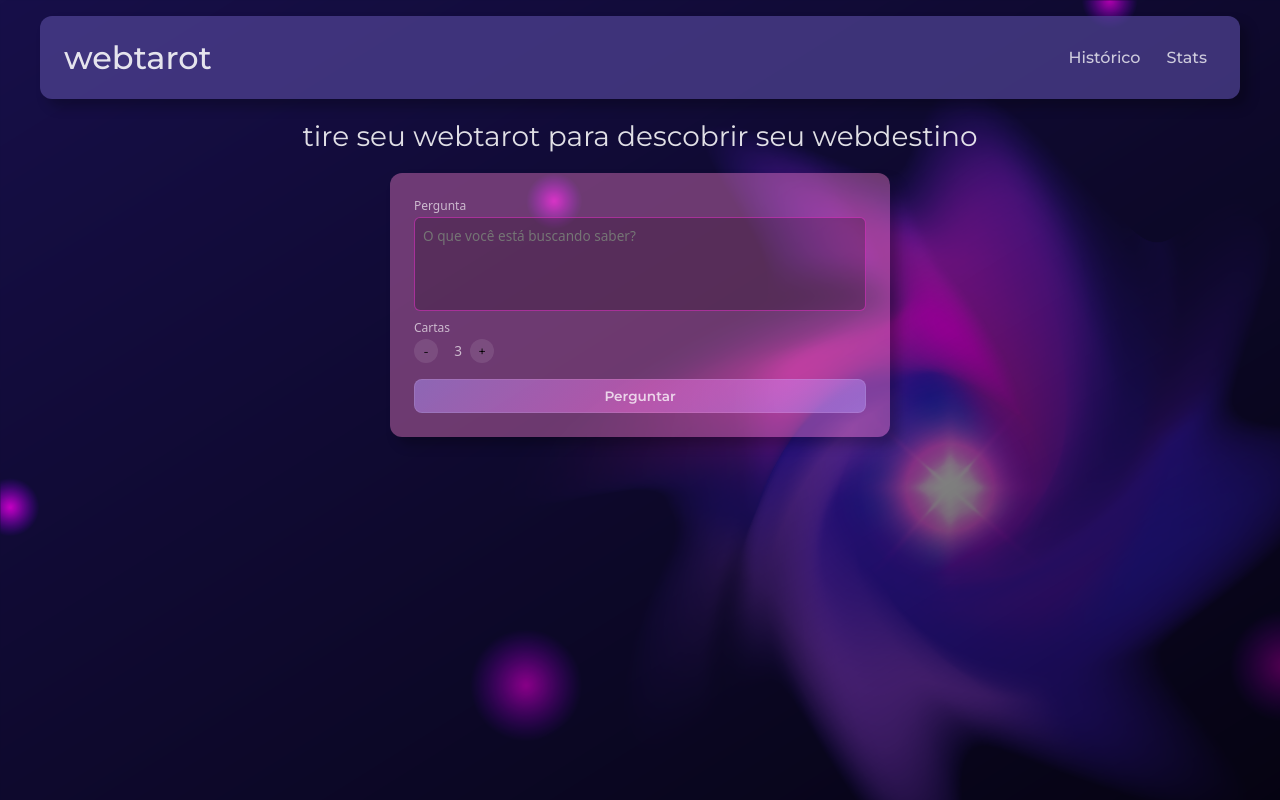
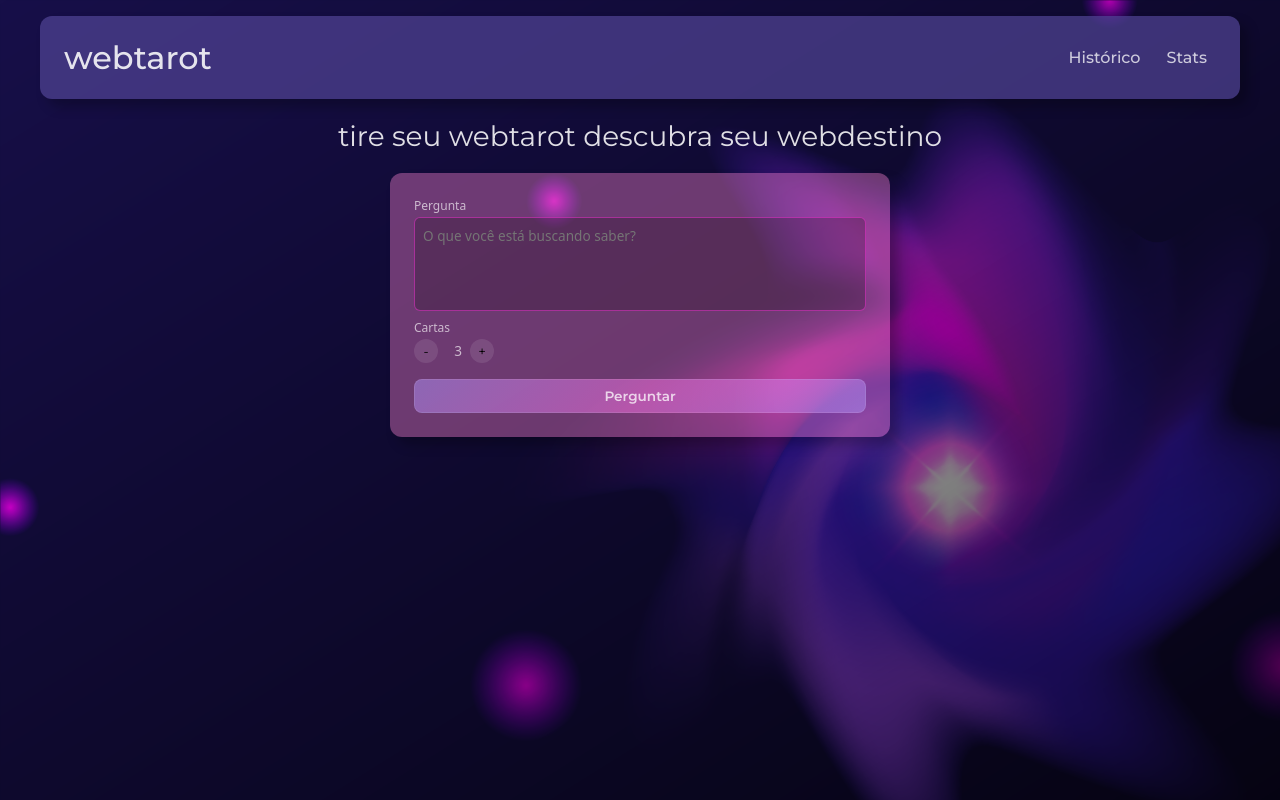
Before and after one commit to dhbtk/webtarot, a React (Vite) app in the folder frontend/: page /readings in a window 1280 px wide. Built offline with nearby package versions, Linux system fonts and the light colour scheme; a web font is replaced by a local one.

Commit message:
tagline + bugfix

```diff
--- a/frontend/index.html
+++ b/frontend/index.html
@@ -7,7 +7,7 @@
   <title>webtarot</title>
   <!-- Primary Meta Tags -->
   <meta name="title" content="webtarot"/>
-  <meta name="description" content="tire seu webtarot para descobrir seu webdestino"/>
+  <meta name="description" content="tire seu webtarot descubra seu webdestino"/>
 
   <!-- Canonical URL (update to your deployed URL) -->
   <link rel="canonical" href="https://webtarot.dhbtk.com/"/>
@@ -16,7 +16,7 @@
   <meta property="og:type" content="website"/>
   <meta property="og:url" content="https://webtarot.dhbtk.com/"/>
   <meta property="og:title" content="webtarot"/>
-  <meta property="og:description" content="tire seu webtarot para descobrir seu webdestino"/>
+  <meta property="og:description" content="tire seu webtarot descubra seu webdestino"/>
   <meta property="og:image" content="https://webtarot.dhbtk.com/og_image.png"/>
   <meta property="og:locale" content="pt_BR"/>
 
@@ -24,7 +24,7 @@
   <meta name="twitter:card" content="summary_large_image"/>
   <meta name="twitter:url" content="https://webtarot.dhbtk.com/"/>
   <meta name="twitter:title" content="webtarot"/>
-  <meta name="twitter:description" content="tire seu webtarot para descobrir seu webdestino"/>
+  <meta name="twitter:description" content="tire seu webtarot descubra seu webdestino"/>
   <meta name="twitter:image" content="https://webtarot.dhbtk.com/og_image.png"/>
 
   <!-- Theme colors (optional) -->
--- a/frontend/src/components/ReadingTab.tsx
+++ b/frontend/src/components/ReadingTab.tsx
@@ -24,8 +24,11 @@ export const TabLink = styled(Link)`
 
   &:hover {
     color: inherit;
-    border: 1px solid rgba(255, 255, 255, 0.1);
-    background: rgba(255, 255, 255, 0.1);
+
+    &:not(.active) {
+      border: 1px solid rgba(255, 255, 255, 0.1);
+      background: rgba(255, 255, 255, 0.1);
+    }
 
     button {
       visibility: visible;
--- a/frontend/src/routes/readings/index.tsx
+++ b/frontend/src/routes/readings/index.tsx
@@ -42,7 +42,7 @@ const FormWrapper = styled.div`
 function ReadingIndexForm () {
   return (
     <>
-      <Heading>tire seu webtarot para descobrir seu webdestino</Heading>
+      <Heading>tire seu webtarot descubra seu webdestino</Heading>
       <FormWrapper>
         <ReadingForm/>
       </FormWrapper>
```
